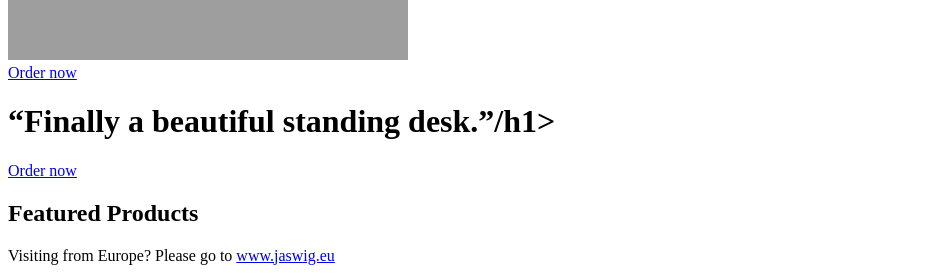
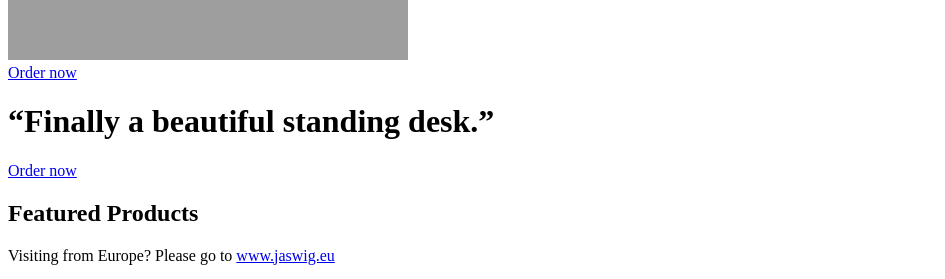
Before and after one commit to hocnguyen/dev-jaswig, a Jekyll site: the page built from index.html, in a window 1280 px wide and 900 px high, scrolled down 925 px. Shown: the part 157-436 px from the top of the window, without its empty margins (0-945 px from the left). Built offline with Jekyll 4.4.1, drawn with Linux system fonts in a browser that asks for light colours; nearby versions of some CDN libraries.

Commit message:
fix title home

```diff
--- a/_layouts/start.html
+++ b/_layouts/start.html
@@ -37,7 +37,7 @@
       <div class=" container">
         <div class="row">
           <div class="col-xs-12">
-            <h1 class="headline">“Finally a beautiful standing desk.”/h1>
+            <h1 class="headline">“Finally a beautiful standing desk.”</h1>
           </div>
           <div class="col-xs-12">
             <a href="/devjaswig.github.io/store/" class="cta btn">Order now</a>
```
